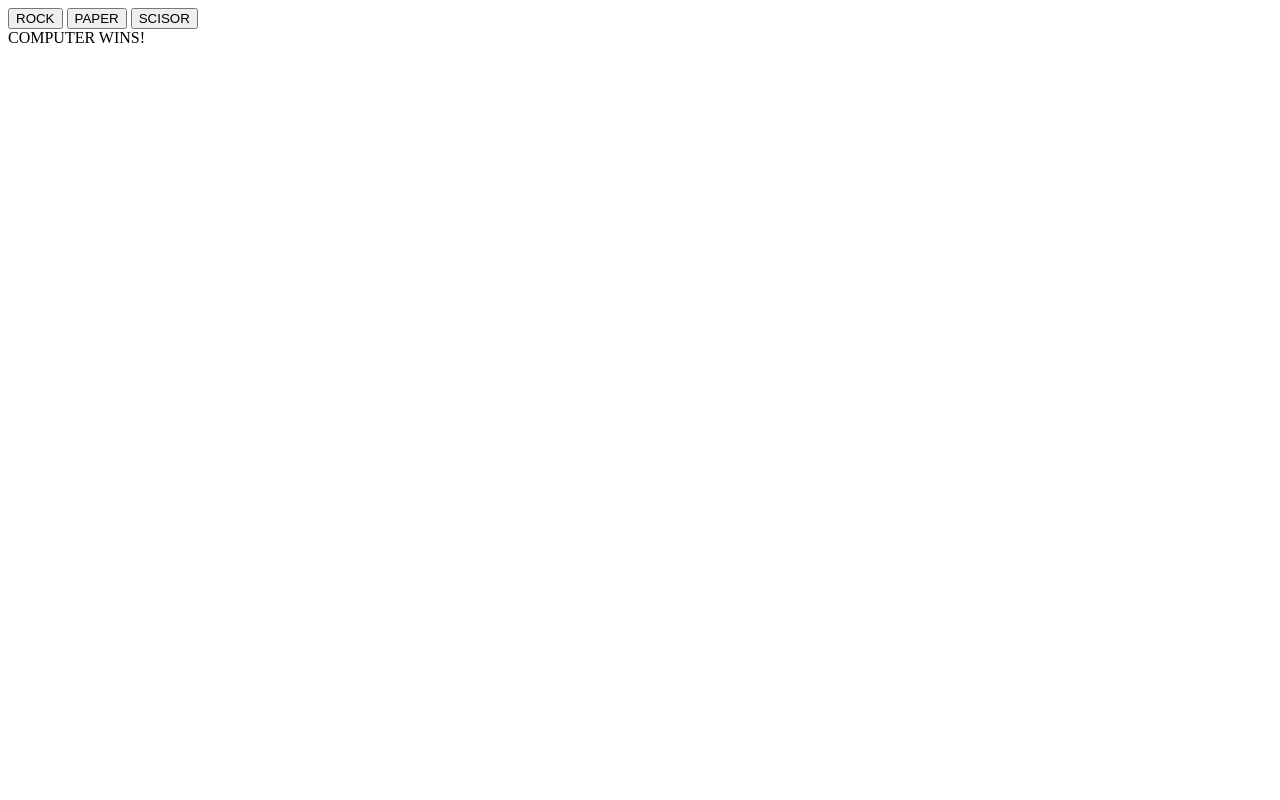
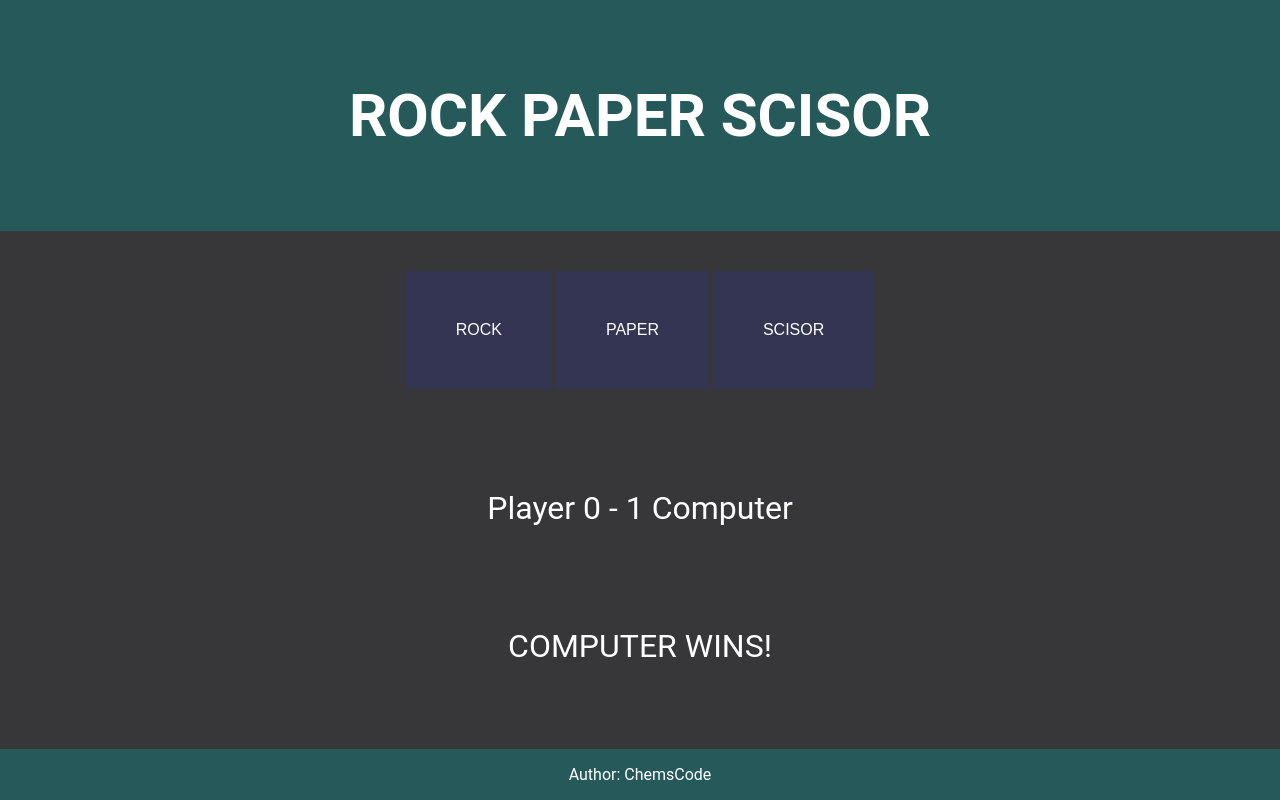
Before and after one commit to ChemsCode/rock-paper-scisors, a plain HTML site: page index.html in a window 1280 px wide. Both pictures are taken after a click on the button "ROCK". Drawn offline with Linux system fonts and the light colour scheme.

Commit message:
fully functioning rock paper scisors website

```diff
--- a/index.html
+++ b/index.html
@@ -4,18 +4,31 @@
     <meta charset="UTF-8">
     <meta http-equiv="X-UA-Compatible" content="IE=edge">
     <meta name="viewport" content="width=device-width, initial-scale=1.0">
+    <link rel="stylesheet" href="./styles.css/style.css">
     <script src="./script.js" defer></script>
     <title>RPS</title>
 </head>
 <body>
-    <div id="play">
-        <button id="rock"> ROCK </button>
-        <button id="paper"> PAPER </button>
-        <button id="scisor"> SCISOR </button>
-    </div>
+        <div class="header">
+            <h1>ROCK PAPER SCISOR</h1>
+        </div>
 
-    <div id="displayWinner">
+        <div class="center">
+            <div class="buttons">
+                <button id="rock"> ROCK </button>
+                <button id="paper"> PAPER </button>
+                <button id="scisor"> SCISOR </button>
+            </div>
 
-    </div>
+            <div id="displayScore">
+            </div>
+
+            <div id="displayWinner">
+            </div>
+        </div>
+
+        <footer>
+            <p>Author: ChemsCode</p>
+          </footer>
 </body>
 </html>
--- a/script.js
+++ b/script.js
@@ -103,6 +103,34 @@ function playRound(playerSelection, computerSelection){
 
 }
 
+function checkForEnd(){
+
+    result = playRound(player,computer);
+    if(result === "COMPUTER WINS!")
+    {
+    computerScore++;
+    displayScoreText.textContent = `Player ${playerScore} - ${computerScore} Computer`;
+    }
+    else if(result === "PLAYER WINS!")
+    {
+    playerScore++;
+    displayScoreText.textContent = `Player ${playerScore} - ${computerScore} Computer`;
+    }
+    if(playerScore === 5){
+        displayWinnerText.textContent = 'PLAYER WINS THE WHOLE GAME , PRESS TO RESTART!!';
+        computerScore = 0;
+        playerScore = 0;
+        console.log("PLAYER WINS THE WHOLE GAME , PRESS TO RESTART!!")
+    }
+    else if(computerScore === 5){
+        displayWinnerText.textContent = 'COMPUTER WINS THE WHOLE GAME, PRESS TO RESTART!';
+        computerScore = 0;
+        playerScore = 0;
+        console.log("COMPUTER WINS THE WHOLE GAME, PRESS TO RESTART!")
+    }
+
+}
+
 let computerScore = 0;
 let playerScore = 0;
 let result;
@@ -111,40 +139,18 @@ const rockBtn = document.querySelector("#rock");
 const paperBtn = document.querySelector("#paper");
 const scisorBtn = document.querySelector("#scisor");
 
-
-// while(computerScore != 5 && playerScore !=5){
-//     let player = playerChose();
-//     let computer = computerPlay();
-//     console.log("Computer choses: " + computer);
-//     console.log("Player choses: " + player);
-//     result = playRound(player,computer);
-//     if(result === "tie!")
-//     {
-//         continue;
-//     }
-//     else if(result === "COMPUTER WINS!")
-//     {
-//         computerScore++;
-//     }
-//     else if(result === "PLAYER WINS!")
-//     {
-//         playerScore++;
-//     }
-// }
-
-// if(playerScore === 5){
-//     console.log("PLAYER WINS THE WHOLE GAME!")
-// }
-// else{
-//     console.log("COMPUTER WINS THE WHOLE GAME!")
-// }
-
 const displayWinnerContainer = document.querySelector('#displayWinner');
+const displayScoreContainer = document.querySelector('#displayScore')
 
 const displayWinnerText = document.createElement('div');
-    displayWinnerText.textContent = 'Winner: ';
+displayWinnerText.textContent = 'Winner';
+
+const displayScoreText = document.createElement('div');
+displayScoreText.textContent = `Player ${playerScore} - ${computerScore} Computer`;
+
 
 displayWinnerContainer.appendChild(displayWinnerText);
+displayScoreContainer.appendChild(displayScoreText);
 
 let player;
 let computer;
@@ -152,15 +158,15 @@ const scisorBtn = document.querySelector("#scisor");
 rockBtn.addEventListener( 'click', () => {
     player = "rock";
     computer = computerPlay();
-        result = playRound(player,computer);
+    checkForEnd();
 });
 paperBtn.addEventListener( 'click', () => {
     player = "paper";
     computer = computerPlay();
-        result = playRound(player,computer);
+    checkForEnd();
 });
-    paperBtn.addEventListener( 'click', () => {
+scisorBtn.addEventListener( 'click', () => {
     player = "scisor";
     computer = computerPlay();
-        result = playRound(player,computer);
+    checkForEnd();
 });
--- a/styles.css/style.css
+++ b/styles.css/style.css
@@ -0,0 +1,58 @@
+body {
+    margin :0;
+    font-family: 'Roboto', arial, sans-serif;
+    background: rgb(55, 55, 58);
+}
+/* header */
+
+.header {
+    padding: 40px;
+    text-align: center;
+    background: #265a5a;
+    color: white;
+    font-size: 30px;
+}
+
+/* center */
+
+button{
+    background-color: #333552;
+    border: none;
+    color: white;
+    padding: 50px 50px;
+    text-align: center;
+    text-decoration: none;
+    display: inline-block;
+    font-size: 16px;
+    cursor:pointer;
+}
+
+.center{
+    margin-top: 40px;
+    display: flex;
+    flex-direction: column;
+    text-align: center;
+}
+
+#displayScore{
+    margin-top: 100px;
+    color : white;
+    font-size: 32px;
+}
+
+#displayWinner{
+    margin-top: 100px;
+    color : white;
+    font-size: 32px;
+}
+/* footer */
+
+footer {
+	position: fixed;
+	width: 100%;
+	left: 0;
+	bottom: 0;
+	background-color: #265a5a;
+	color: white;
+	text-align: center;
+}
```
Lines whose indentation alone changed are shown as unchanged.
